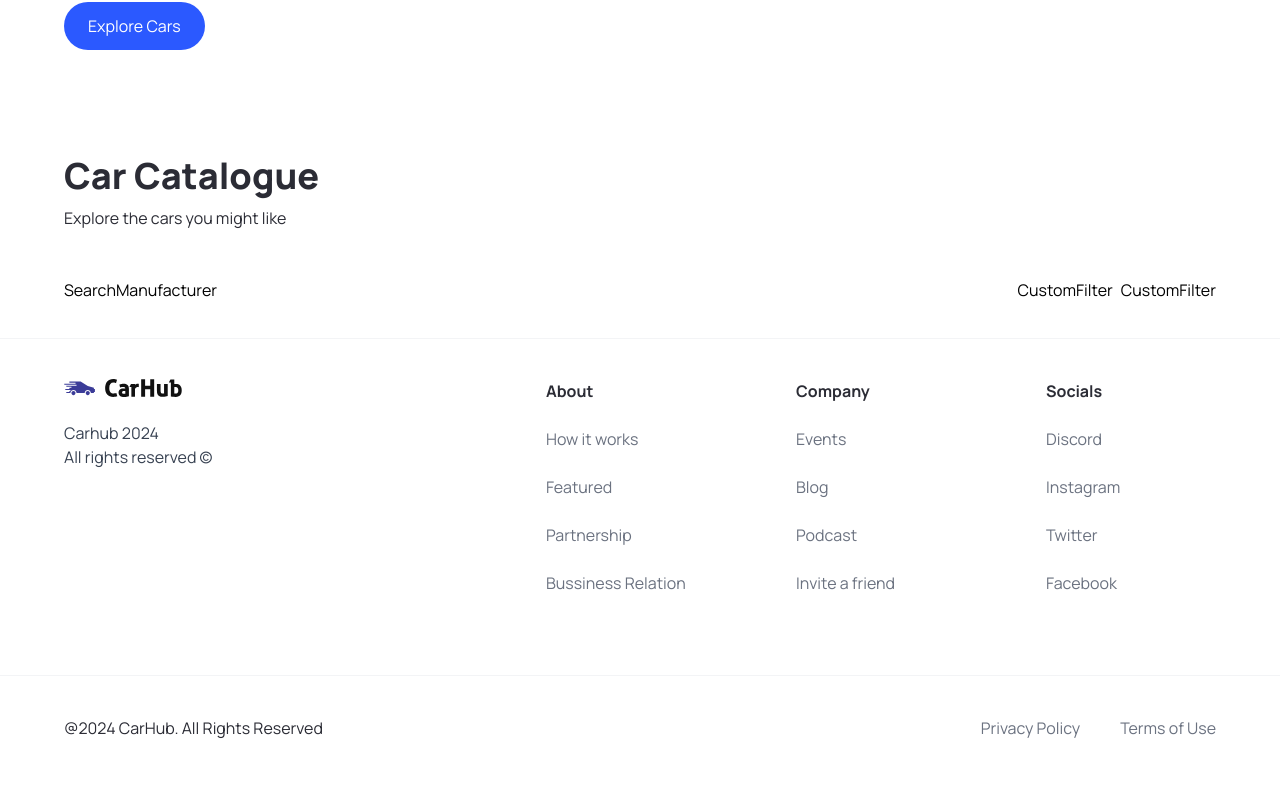
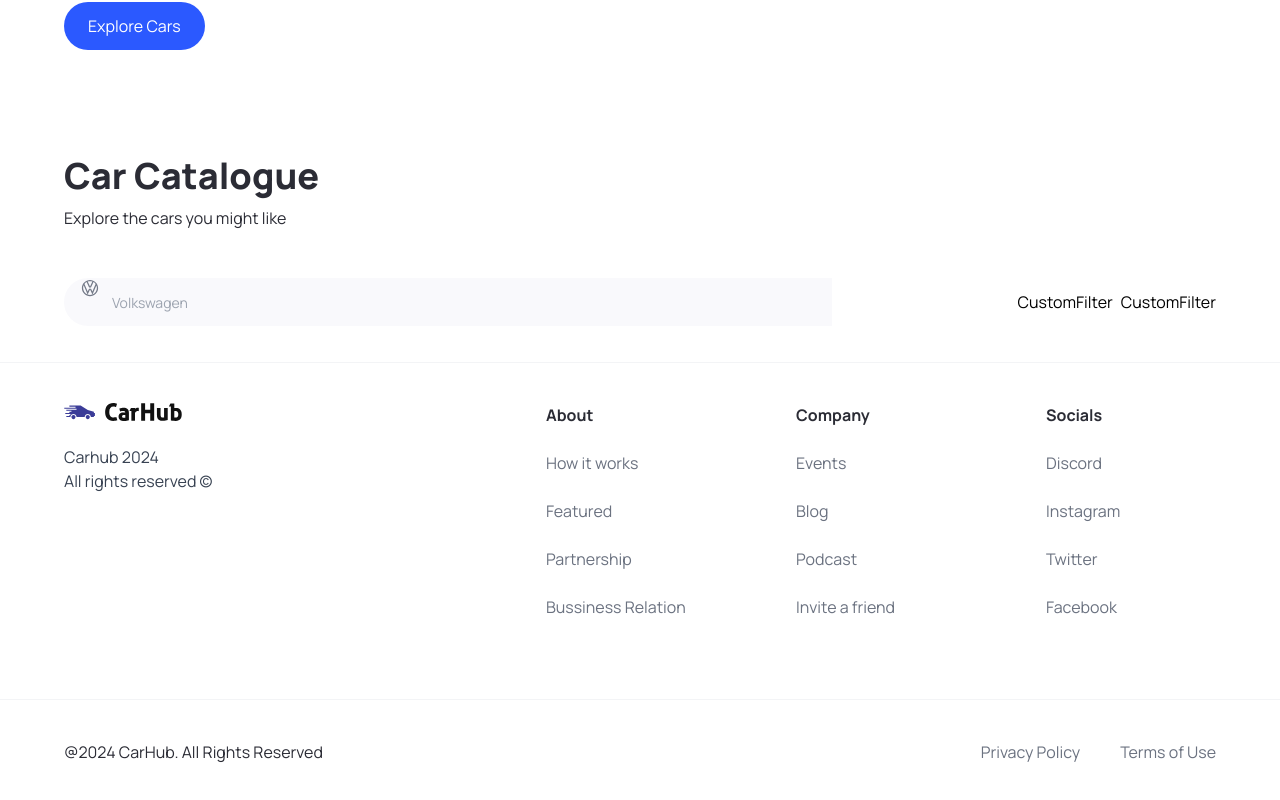
Before and after one commit to novacat25/car_showcase, a Next.js app: page / in a window 1280 px wide. Shown: the part 708-1508 px from the top of the page. Built offline with nearby package versions, Linux system fonts and the light colour scheme.

Commit message:
Feat: make basic design by using headless-UI

```diff
--- a/components/SearchManufacturer.tsx
+++ b/components/SearchManufacturer.tsx
@@ -1,10 +1,43 @@
+"use client"
+
+import { Combobox, Transition } from '@headlessui/react'
+import Image from 'next/image'
+
 import { SearchManufacturerProps } from '@/types'
-import React from 'react'
+import React, { Fragment, useState } from 'react'
 
-const SearchManufacturer = ({ manufacturer, setManufacturer }:SearchManufacturerProps) => {
-  return (
-    <div>SearchManufacturer</div>
-  )
+const SearchManufacturer = ({ manufacturer,
+  setManufacturer }:SearchManufacturerProps) => {
+    const [query,setQuery] = useState('')
+
+
+    return (
+      <div className="search-manufacturer">
+        <Combobox>
+          <div className="relative w-full">
+            <Combobox.Button className="absolute top-
+            [14px]">
+              <Image
+                src="/car-logo.svg"
+                width={20}
+                height={20}
+                className="ml-4"
+                alt="Car Logo"
+              />
+            </Combobox.Button>
+
+            <Combobox.Input
+              className="search-manufacturer__input"
+              placeholder="Volkswagen"
+              displayValue={(manufacturer: string) =>
+                manufacturer
+              }
+              onChange={(e: React.ChangeEvent<HTMLInputElement>) => setQuery(e.target.value)}
+            />
+          </div>
+        </Combobox>
+      </div>
+    )
 }
 
 export default SearchManufacturer
```
